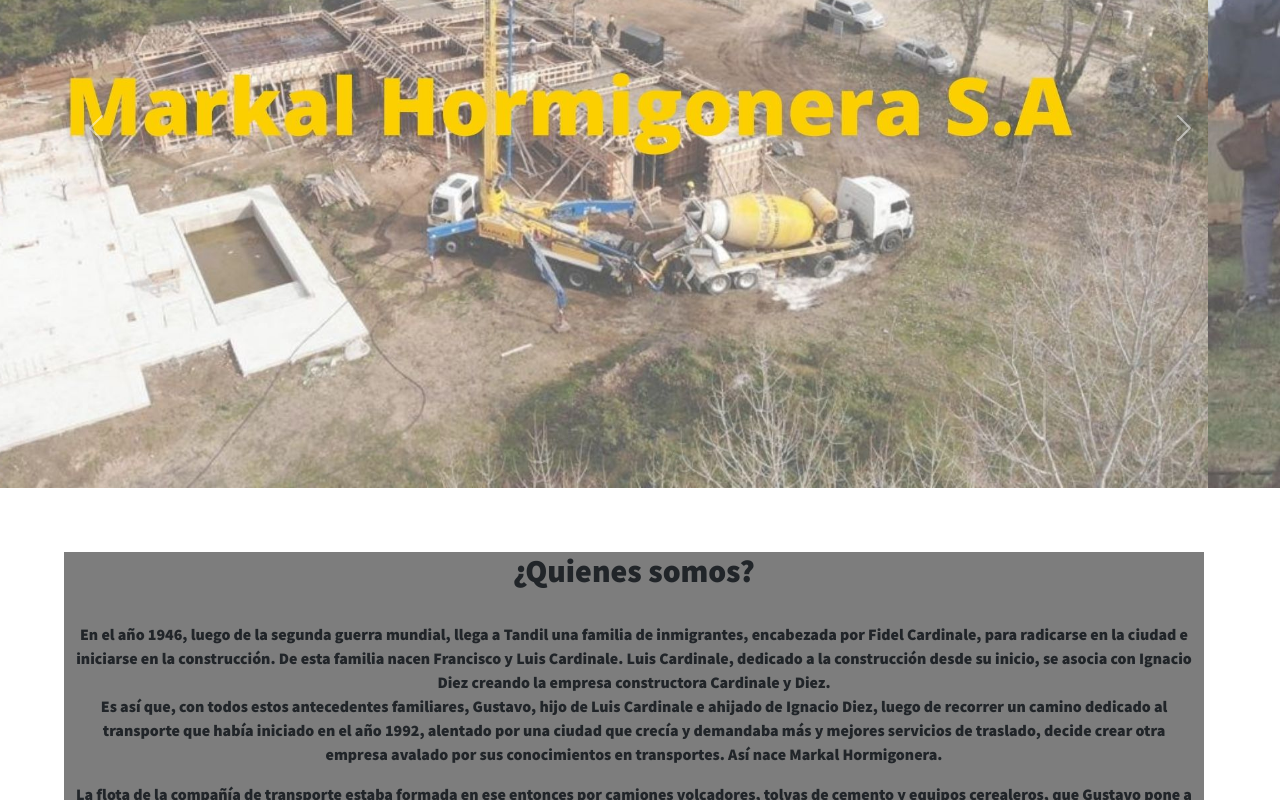
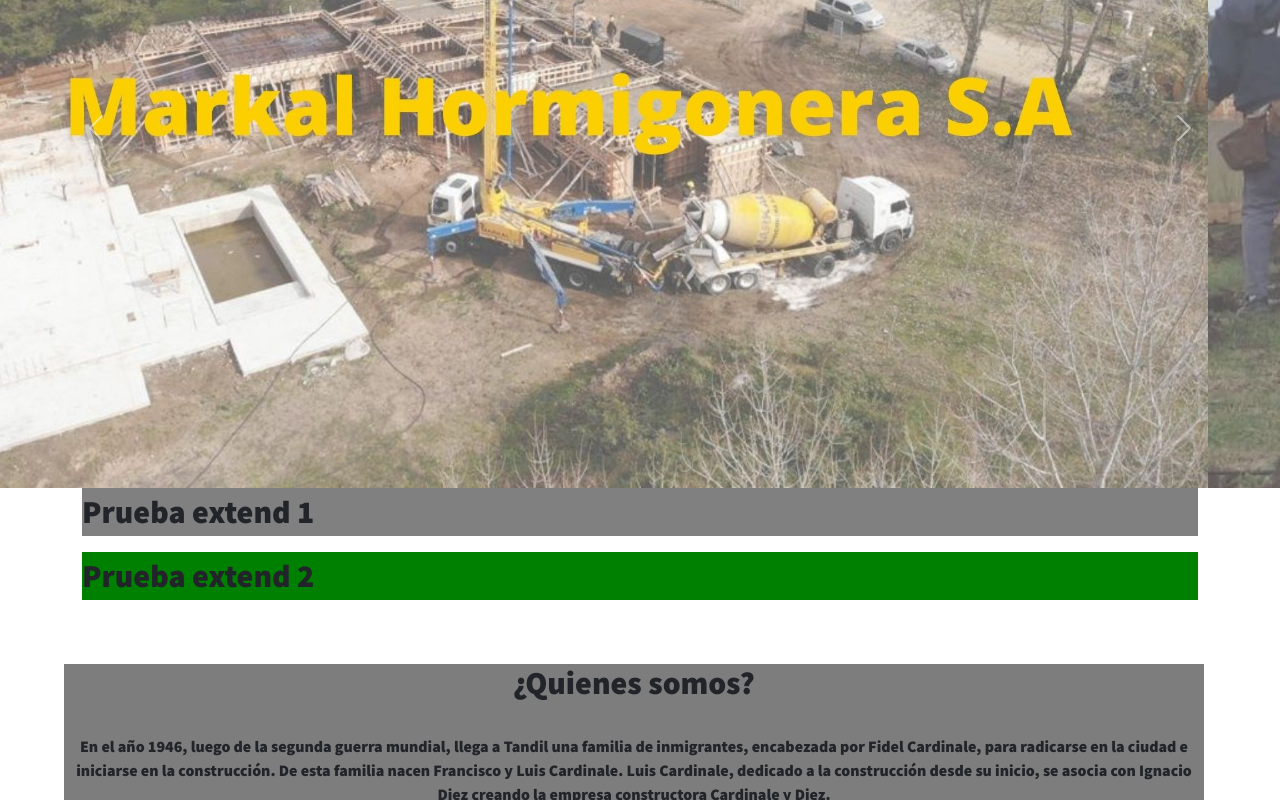
Before and after one commit to IgnacioR306/proyectoruiz, a website: page index.html in a window 1280 px wide. Shown: the part 400-1200 px from the top of the page. Drawn offline with nearby package versions, Linux system fonts and the light colour scheme.

Commit message:
agregando extend

```diff
--- a/index.html
+++ b/index.html
@@ -80,6 +80,17 @@
               <span class="visually-hidden">Next</span>
             </button>
           </div>
+        <div class="container">
+          <p class="tituloOriginal">
+            Prueba extend 1
+          </p>
+          <p class="tituloCopia">
+            Prueba extend 2
+          </p>
+        </div>
+
+
+
         <div class="infoQuienes container">
             <h2>¿Quienes somos?</h2> <br>
             <p class="container">En el año 1946, luego de la segunda guerra mundial, llega a Tandil una familia de inmigrantes, encabezada por Fidel Cardinale, para radicarse en la ciudad e iniciarse en la construcción. De esta familia nacen Francisco y Luis Cardinale.
--- a/scss/prueba1.scss
+++ b/scss/prueba1.scss
@@ -78,3 +78,14 @@
         width: 5%;
     }
 }
+
+.tituloOriginal {
+    font-family: 'Source Sans Pro', sans-serif;
+    font-size: 200%;
+    background-color: gray;
+}
+
+.tituloCopia {
+    @extend .tituloOriginal;
+    background: green;
+}
```
Also changed, not shown: css/pruebacss.css.
